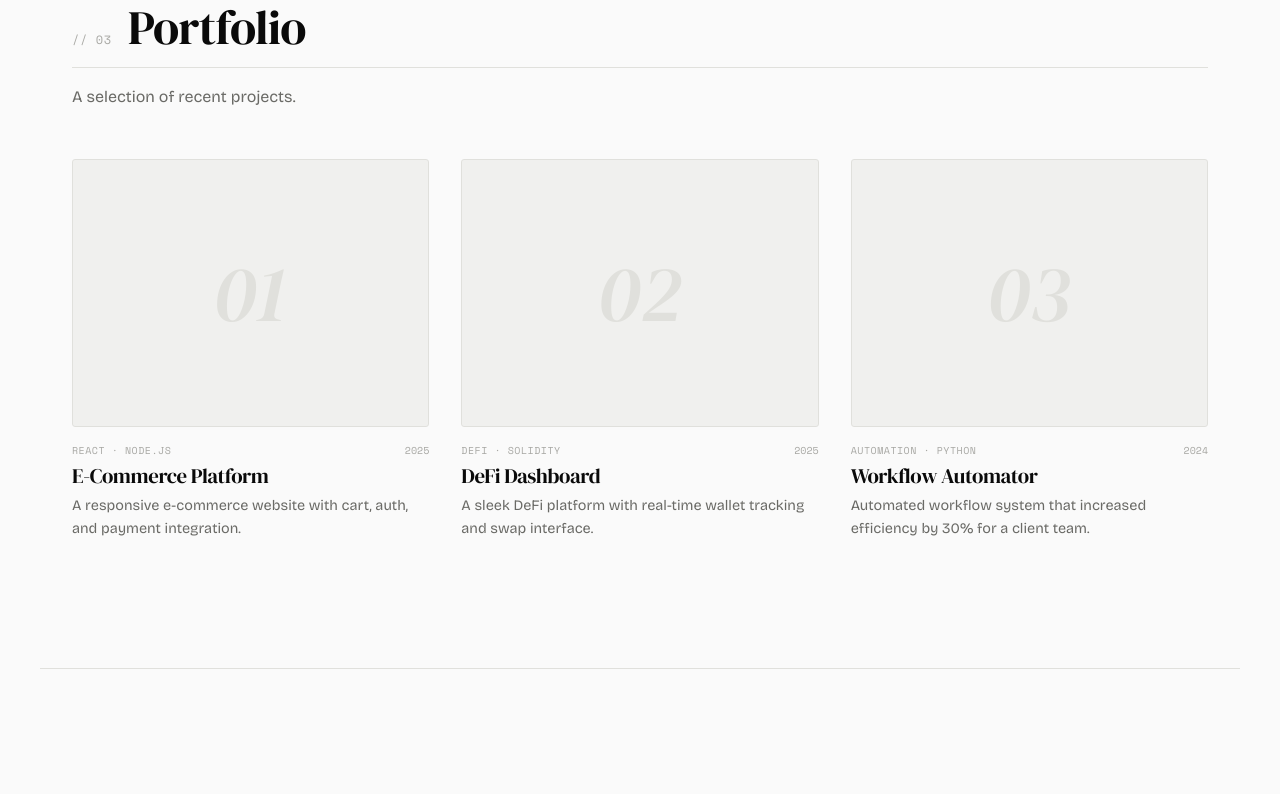
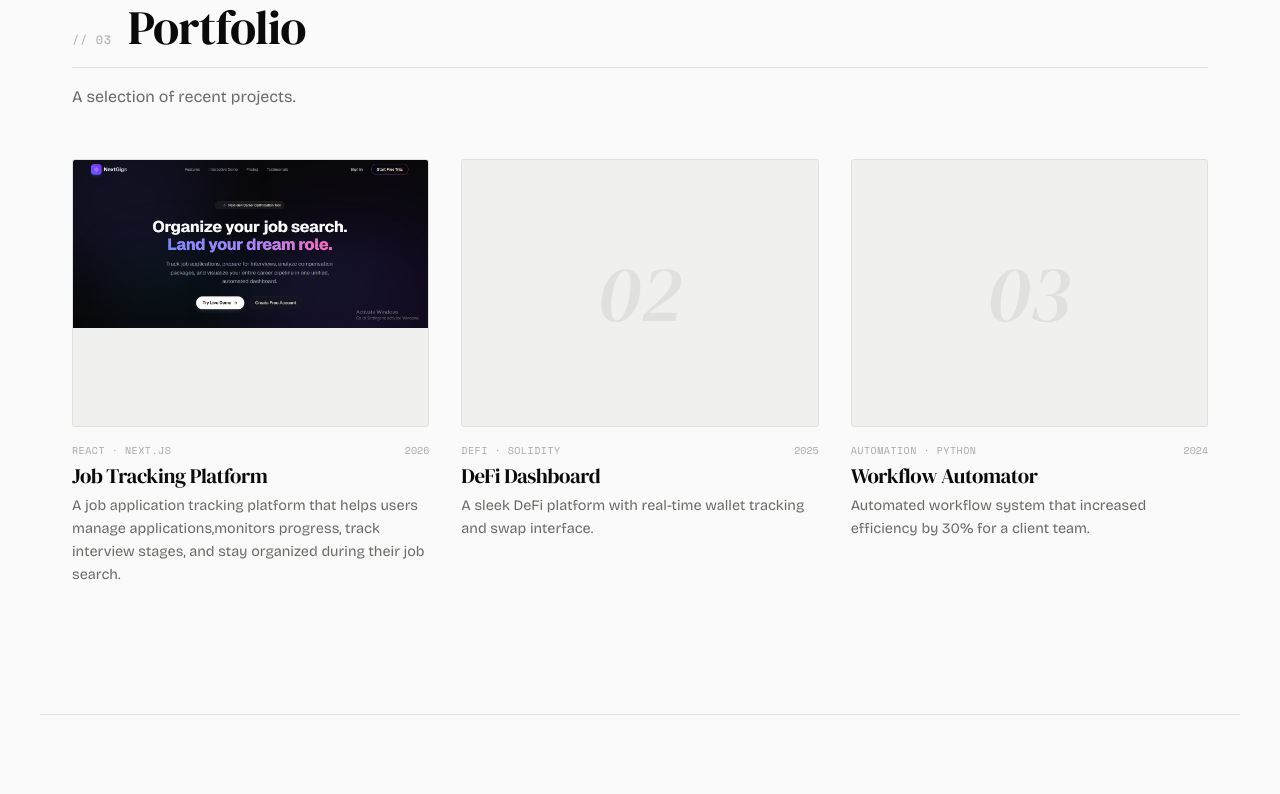
Before and after one commit to akpuroseline/real-website, a plain HTML site: page index.html in a window 1280 px wide. Shown: the part 2635-3429 px from the top of the page. Drawn offline with nearby package versions, Linux system fonts and the light colour scheme.

Commit message:
fixed and added the portfolio section bug and links

```diff
--- a/index.html
+++ b/index.html
@@ -274,20 +274,25 @@
 
       <article class="portfolio-item">
         <div class="portfolio-image-wrap">
+          <img
+          src="./img/next.png.png"
+          alt="Screenshot of Job Tracking Platform project"
+          class="portfolio-image"
+          />
           <div class="portfolio-img-placeholder">
             <span>01</span>
           </div>
           <div class="portfolio-overlay">
-            <a href="#" class="portfolio-view-btn">View Project ↗</a>
+            <a href="https://nextgigs.vercel.app/" class="portfolio-view-btn" >View Project ↗</a>
           </div>
         </div>
         <div class="portfolio-info">
           <div class="portfolio-meta">
-            <span class="portfolio-tag">React · Node.js</span>
-            <span class="portfolio-year">2025</span>
+            <span class="portfolio-tag">React · Next.js</span>
+            <span class="portfolio-year">2026</span>
           </div>
-          <h3 class="portfolio-title">E-Commerce Platform</h3>
-          <p class="portfolio-desc">A responsive e-commerce website with cart, auth, and payment integration.</p>
+          <h3 class="portfolio-title">Job Tracking Platform</h3>
+          <p class="portfolio-desc">A job application tracking platform that helps users manage applications,monitors progress, track interview stages, and stay organized during their job search.</p>
         </div>
       </article>
 
@@ -341,7 +346,7 @@
       </div>
       <div class="contact-grid">
         <div class="contact-left">
-          <p class="contact-headline">Have a project<br>in mind?</p>
+          <p class="contact-headline">Need a Frontend Developer<br>For your startup?</p>
           <p class="contact-body">I'm always open to discussing new projects, creative ideas or opportunities to be part of something amazing.</p>
           <div class="contact-links">
             <a href="mailto:akpuroseline8@gmail.com" class="contact-link">akpuroseline8@gmail.com</a>
```
Also changed, not shown: img/next.png.png (added).
